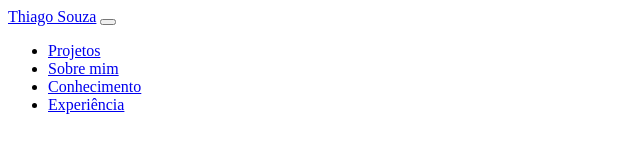
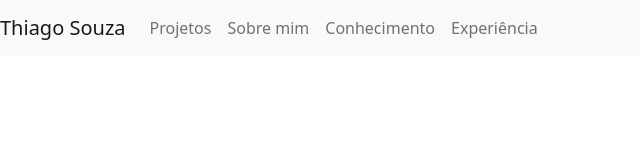
Before and after one commit to crook100/crook100.github.io, a plain HTML site: page index.html in a window 1280 px wide. Shown: the whole page, without its empty margins (0-640 px from the left). Drawn offline with nearby package versions, Linux system fonts and the light colour scheme.

Commit message:
Correção bootstrap

```diff
--- a/index.html
+++ b/index.html
@@ -5,7 +5,11 @@
     <meta http-equiv="X-UA-Compatible" content="IE=edge">
     <meta name="viewport" content="width=device-width, initial-scale=1.0">
     <title>Thiago Souza</title>
-    <script src="https://cdn.jsdelivr.net/npm/bootstrap@5.1.3/dist/js/bootstrap.bundle.min.js" integrity="sha384-ka7Sk0Gln4gmtz2MlQnikT1wXgYsOg+OMhuP+IlRH9sENBO0LRn5q+8nbTov4+1p" crossorigin="anonymous"></script>
+
+    <link rel="stylesheet" href="https://cdn.jsdelivr.net/npm/bootstrap@5.1.3/dist/css/bootstrap.min.css" integrity="sha384-1BmE4kWBq78iYhFldvKuhfTAU6auU8tT94WrHftjDbrCEXSU1oBoqyl2QvZ6jIW3" crossorigin="anonymous">
+
+    <script src="https://cdn.jsdelivr.net/npm/bootstrap@5.1.3/dist/js/bootstrap.min.js" integrity="sha384-QJHtvGhmr9XOIpI6YVutG+2QOK9T+ZnN4kzFN1RtK3zEFEIsxhlmWl5/YESvpZ13" crossorigin="anonymous"></script>
+
     <script src="https://code.jquery.com/jquery-3.6.0.slim.min.js" integrity="sha256-u7e5khyithlIdTpu22PHhENmPcRdFiHRjhAuHcs05RI=" crossorigin="anonymous"></script>
 
     <style>
```
